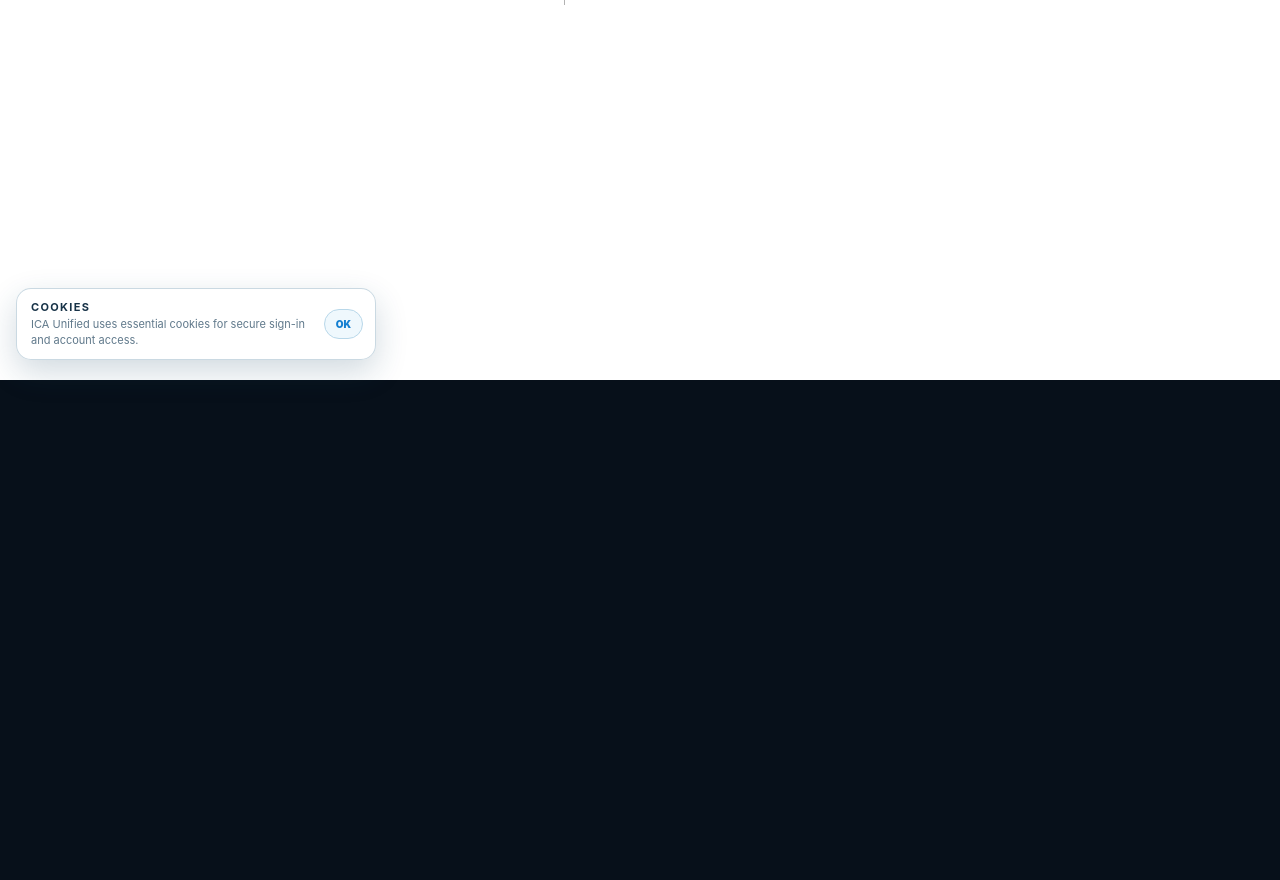
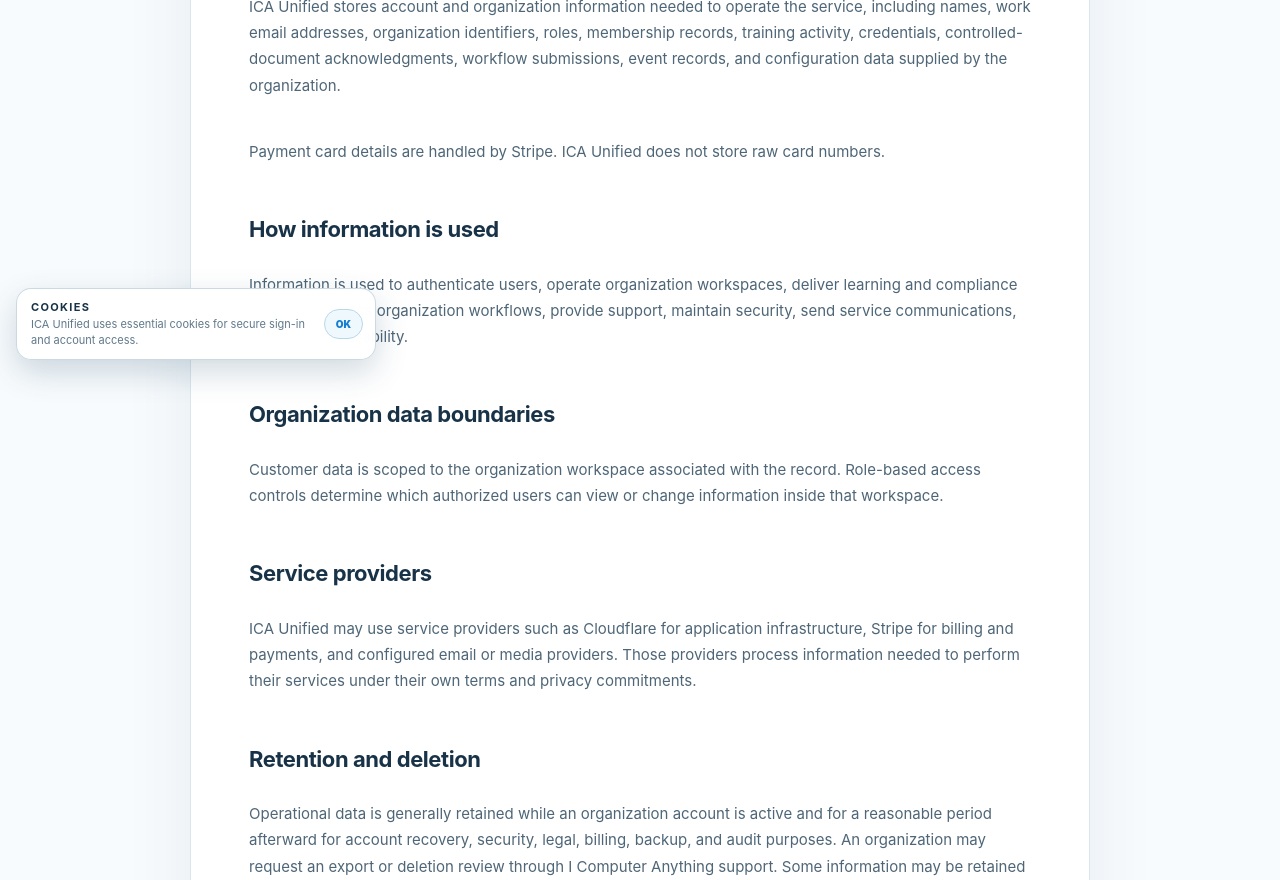
Before and after one commit to redavi19-asu/ICA-unified-, a Next.js app: page /privacy in a window 1280 px wide. Before the commit this address had no page. Shown: the part 420-1300 px from the top of the page. Before the commit the page ends 800 px from the top, so only its background shows below. Built offline with nearby package versions, Linux system fonts and the light colour scheme.

Commit message:
Add ICA Unified privacy policy

```diff
--- /dev/null
+++ b/src/app/privacy/page.tsx
@@ -0,0 +1,30 @@
+import LegalPage, { LegalSection } from '../LegalPage';
+
+export default function PrivacyPage() {
+  return (
+    <LegalPage eyebrow="ICA UNIFIED / CUSTOMER POLICY" title="Privacy Policy">
+      <LegalSection title="What ICA Unified collects">
+        <p>ICA Unified stores account and organization information needed to operate the service, including names, work email addresses, organization identifiers, roles, membership records, training activity, credentials, controlled-document acknowledgments, workflow submissions, event records, and configuration data supplied by the organization.</p>
+        <p>Payment card details are handled by Stripe. ICA Unified does not store raw card numbers.</p>
+      </LegalSection>
+      <LegalSection title="How information is used">
+        <p>Information is used to authenticate users, operate organization workspaces, deliver learning and compliance features, process organization workflows, provide support, maintain security, send service communications, and improve reliability.</p>
+      </LegalSection>
+      <LegalSection title="Organization data boundaries">
+        <p>Customer data is scoped to the organization workspace associated with the record. Role-based access controls determine which authorized users can view or change information inside that workspace.</p>
+      </LegalSection>
+      <LegalSection title="Service providers">
+        <p>ICA Unified may use service providers such as Cloudflare for application infrastructure, Stripe for billing and payments, and configured email or media providers. Those providers process information needed to perform their services under their own terms and privacy commitments.</p>
+      </LegalSection>
+      <LegalSection title="Retention and deletion">
+        <p>Operational data is generally retained while an organization account is active and for a reasonable period afterward for account recovery, security, legal, billing, backup, and audit purposes. An organization may request an export or deletion review through I Computer Anything support. Some information may be retained when required for legal, financial, security, or fraud-prevention reasons.</p>
+      </LegalSection>
+      <LegalSection title="Security">
+        <p>ICA Unified uses tenant-scoped access controls, signed sessions, rate limiting, bot protection on public authentication paths, password hashing, and other safeguards intended to protect customer information. No internet service can guarantee absolute security.</p>
+      </LegalSection>
+      <LegalSection title="Questions or requests">
+        <p>Privacy, access, export, correction, and deletion requests can be submitted through the I Computer Anything contact channel. Requests may require identity and organization verification before action is taken.</p>
+      </LegalSection>
+    </LegalPage>
+  );
+}
```
